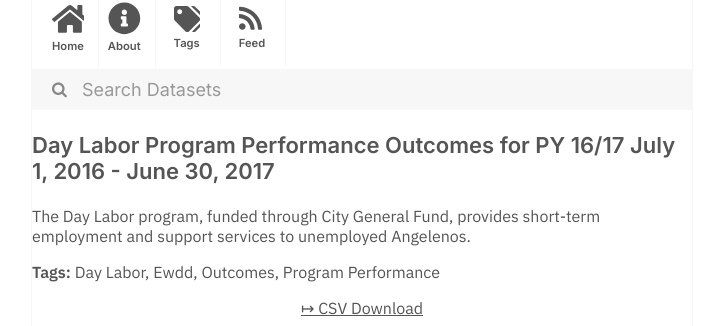
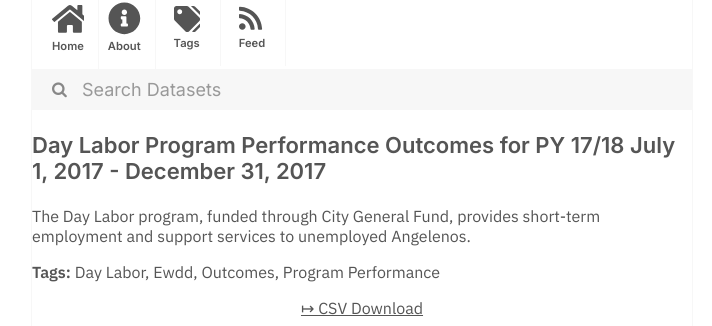
Before and after one commit to dayda-entities/city-of-los-angeles, a Jekyll site: the page built from _posts/2020-11-10-day-labor-program-performance-.md, in a window 1280 px wide. Shown: the part 216-542 px from the top of the page, without its empty margins (278-990 px from the left). Built offline with Jekyll 4.4.1, drawn with Linux system fonts in a browser that asks for light colours.

```diff
--- a/_posts/2020-11-10-day-labor-program-performance-.md
+++ b/_posts/2020-11-10-day-labor-program-performance-.md
@@ -1,9 +1,9 @@
 ---
 title: >-
-  Day Labor Program Performance Outcomes for PY 16/17  July 1, 2016 - June 30,
-  2017
-created: '2020-11-10T17:52:14.312914'
-modified: '2020-12-02T15:55:36.712143'
+  Day Labor Program Performance Outcomes for PY 17/18  July 1, 2017 - December
+  31, 2017
+created: '2020-11-10T17:52:35.264726'
+modified: '2020-12-02T15:57:36.755950'
 state: active
 type: dataset
 tags:
@@ -13,8 +13,8 @@ tags:
   - Program Performance
 groups:
   - Local Government
-csv_url: 'https://data.lacity.org/api/views/az2u-ixwi/rows.csv?accessType=DOWNLOAD'
-json_url: 'https://data.lacity.org/api/views/az2u-ixwi/rows.json?accessType=DOWNLOAD'
+csv_url: 'https://data.lacity.org/api/views/tigc-6qke/rows.csv?accessType=DOWNLOAD'
+json_url: 'https://data.lacity.org/api/views/tigc-6qke/rows.json?accessType=DOWNLOAD'
 layout: post
 
 ---
```
